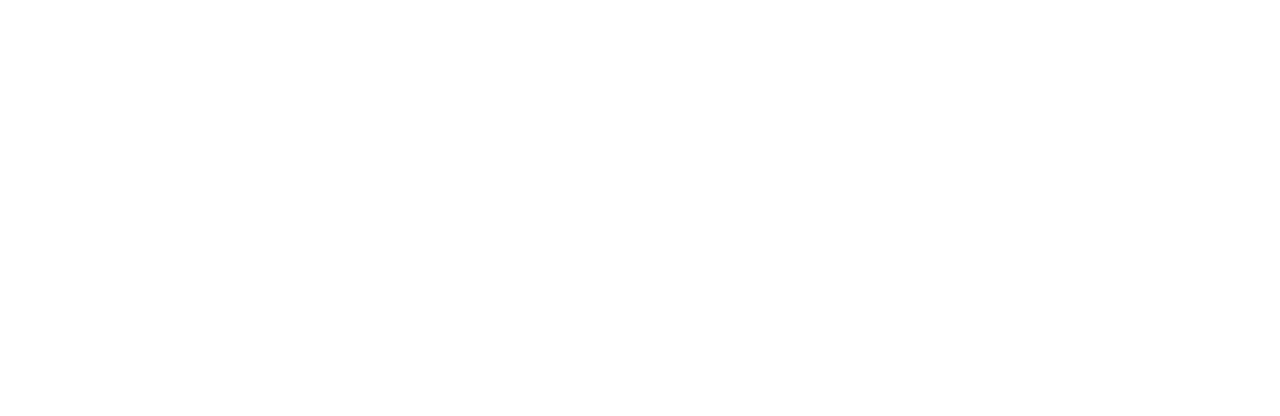
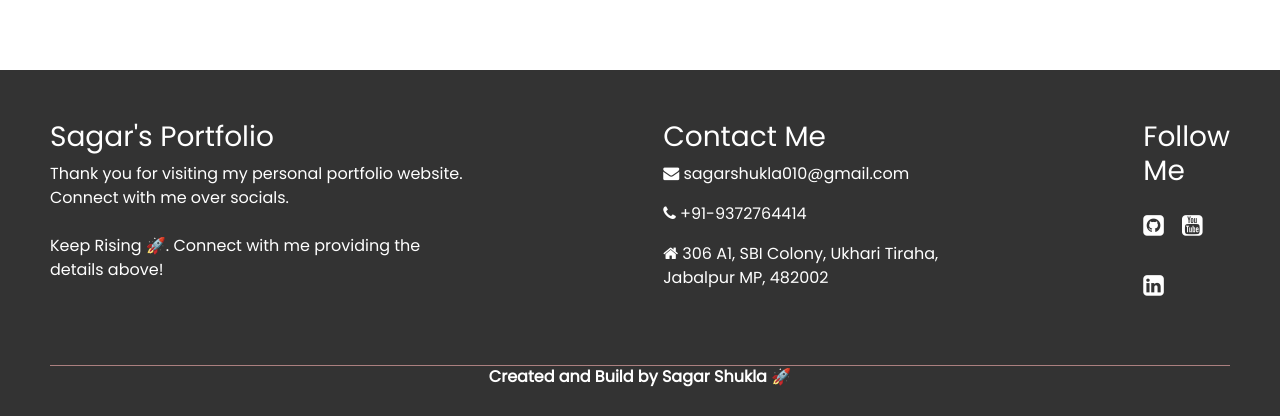
Before and after one commit to sagarshukla010/Me-The-Portfolio-Project, a React (Create React App) app in the folder me/: page / in a window 1280 px wide. Shown: the part 3421-3837 px from the top of the page. Before the commit the page ends 3491 px from the top, so only its background shows below. Built offline with nearby package versions, Linux system fonts and the light colour scheme; no server answers; a web font is replaced by a local one.

Commit message:
pullRequest_4: Adding the footer of web Page

```diff
--- /dev/null
+++ b/me/src/meContainer/contactMe/Contact.js
@@ -0,0 +1,13 @@
+import React from "react";
+import BottomFooter from "./bottomFooter/BottomFooter";
+import ContactMe from "./contactMe/ContactMe";
+
+export default function Contact() {
+
+  return (
+    <div>
+      <ContactMe />
+      <BottomFooter />
+    </div>
+  );
+}
--- /dev/null
+++ b/me/src/meContainer/contactMe/bottomFooter/BottomFooter.css
@@ -0,0 +1,62 @@
+/* Footer section */
+.footer-container_bottom {
+  background-color: #333;
+  color: white;
+  padding: 50px;
+  display: flex;
+  flex-direction: column;
+  justify-content: space-around; /* Distribute items along the main axis with space around them */
+  /* align-items: center;  */
+  gap: 50px;
+  /* Center items along the cross-axis */
+  padding-bottom: 10px;
+}
+
+.box-container {
+  display: flex;
+  flex-direction: row;
+  gap: 200px; /* Spacing between child elements */
+}
+
+.box-container .box{
+   padding: 0px ;
+}
+
+.box .contact-details .social-media {
+  text-align: center;
+}
+
+.social-icons {
+  display: flex;
+  flex-direction: row; /* Fix display for social icons */
+  gap: 10px; /* Spacing between social icons */
+}
+
+.social-media .colz .colz-icon i {
+  color: white;
+  padding: 18px;
+  padding-left: 0px;
+  font-size: 24px;
+}
+
+.social-media .colz .colz-icon i:hover {
+  transform: scale(1.5);
+}
+
+.transparent-line {
+  position: relative;
+  text-align: center;
+  margin-bottom: 20px;
+  font-weight: bold;
+}
+
+.transparent-line::before {
+  content: '';
+  position: absolute;
+  top: 0;
+  left: 0;
+  bottom: 0;
+  width: 100%;
+  height: 1px; /* Adjust the thickness of the line */
+  background-color: rgba(175, 131, 131, 0.971); /* Adjust the transparency (0.2 is 20% transparent black) */
+}
--- /dev/null
+++ b/me/src/meContainer/contactMe/bottomFooter/BottomFooter.js
@@ -0,0 +1,55 @@
+import React from "react";
+import "./BottomFooter.css"; // Import your CSS file for styling
+
+const BottomFooter = () => {
+  return (
+    <footer className="footer-container_bottom">
+      <div className="box-container">
+        <div className="box">
+          <h3>Sagar's Portfolio</h3>
+          <p>
+            Thank you for visiting my personal portfolio website. Connect with
+            me over socials. <br /> <br /> Keep Rising 🚀. Connect with me
+            providing the details above!
+          </p>
+        </div>
+
+        <div className="contact-details">
+          <h3>Contact Me</h3>
+          <p>
+            <i className="fa fa-envelope"></i> sagarshukla010@gmail.com
+          </p>
+          <p>
+            <i className="fa fa-phone"></i> +91-9372764414
+          </p>
+
+          <p>
+            <i className="fa fa-home"></i> 306 A1, SBI Colony, Ukhari Tiraha, Jabalpur MP, 482002
+          </p>
+        </div>
+
+        <div className="social-media">
+          <h3>Follow Me</h3>
+          <div className="colz">
+            <div className="colz-icon">
+              <a href="https://github.com/sagarshukla010">
+                <i className="fa fa-github-square"></i>
+              </a>
+              <a href="https://www.youtube.com/@sagarshukla1194">
+                <i className="fa fa-youtube-square"></i>
+              </a>
+              <a href="https://www.linkedin.com/in/sagar-shukla-b517b416a/">
+                <i className="fa fa-linkedin-square"></i>
+              </a>
+            </div>
+          </div>
+        </div>
+      </div>
+      <div className="transparent-line">
+        <h>Created and Build by Sagar Shukla  🚀</h>
+      </div>
+    </footer>
+  );
+};
+
+export default BottomFooter;
--- a/me/src/utilities/CommonUtils.js
+++ b/me/src/utilities/CommonUtils.js
@@ -2,7 +2,7 @@ import Home from "../meContainer/home/Home";
 import Aboutme from "../meContainer/aboutMe/Aboutme";
 import Resume from "../meContainer/resume/Resume";
 import Testimonial from "../meContainer/testimonial/Testimonial";
-import ContactMe from "../meContainer/contactMe/ContactMe";
+import Contact from "../meContainer/contactMe/Contact";
 
 export const TOTAL_SCREEN = [
   {
@@ -23,7 +23,7 @@ export const TOTAL_SCREEN = [
   },
   {
     screen_name: "ContactMe",
-    component: ContactMe,
+    component: Contact,
   },
 ];
 
```
Also changed, not shown: me/src/meContainer/contactMe/contactMe/ContactMe.js (renamed from me/src/meContainer/contactMe/ContactMe.js, +5 -5 lines), me/src/meContainer/contactMe/contactMe/ContactMe.css (renamed from me/src/meContainer/contactMe/ContactMe.css).
